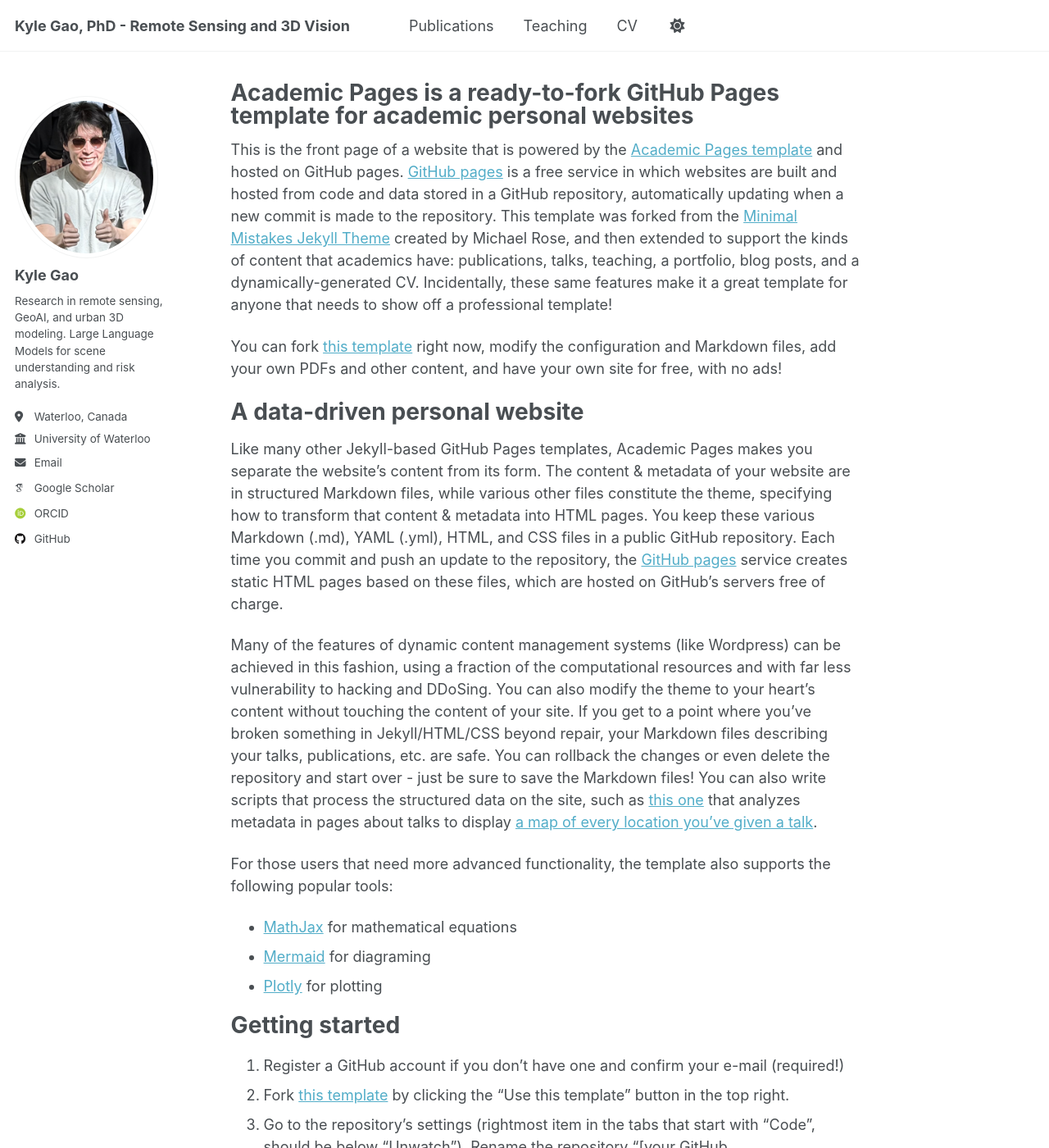
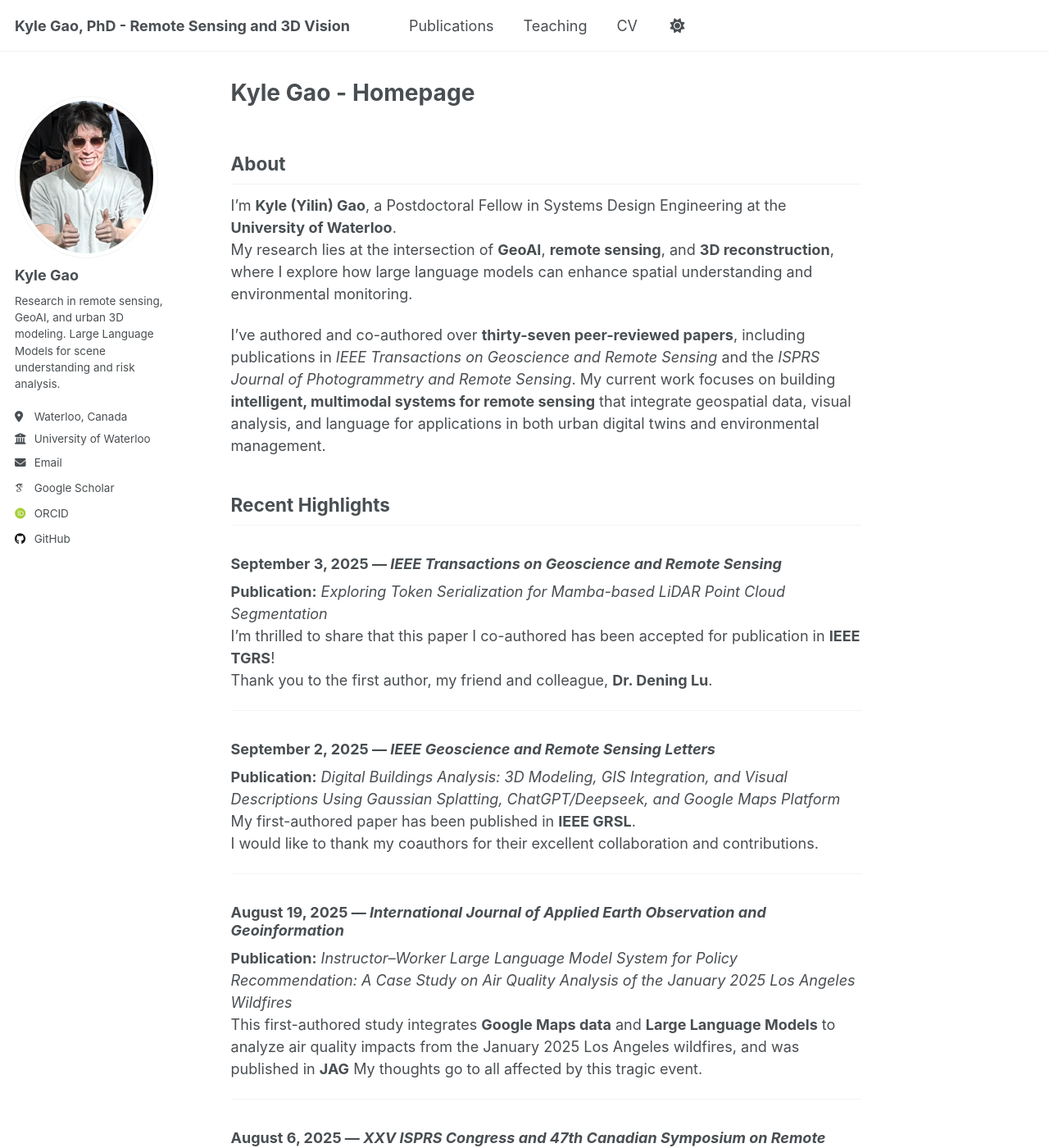
Before and after one commit to kyle-gao/kyle-gao.github.io, a Jekyll site: the page built from _pages/about.md, in a window 1280 px wide and 1400 px high. Shown: the whole window at 82% size. Built offline with Jekyll 4.4.1, drawn with Linux system fonts in a browser that asks for light colours; some web fonts are replaced; a script that is not in the unit is left out; some of the changed text lies outside the part shown.

Commit message:
Update about.md

```diff
--- a/_pages/about.md
+++ b/_pages/about.md
@@ -1,56 +1,52 @@
 ---
 permalink: /
-title: "Academic Pages is a ready-to-fork GitHub Pages template for academic personal websites"
+title: "Kyle Gao - Homepage"
 author_profile: true
 redirect_from:
   - /about/
   - /about.html
 ---
+## About
 
-This is the front page of a website that is powered by the [Academic Pages template](https://github.com/academicpages/academicpages.github.io) and hosted on GitHub pages. [GitHub pages](https://pages.github.com) is a free service in which websites are built and hosted from code and data stored in a GitHub repository, automatically updating when a new commit is made to the repository. This template was forked from the [Minimal Mistakes Jekyll Theme](https://mmistakes.github.io/minimal-mistakes/) created by Michael Rose, and then extended to support the kinds of content that academics have: publications, talks, teaching, a portfolio, blog posts, and a dynamically-generated CV. Incidentally, these same features make it a great template for anyone that needs to show off a professional template!
+I’m **Kyle (Yilin) Gao**, a Postdoctoral Fellow in Systems Design Engineering at the **University of Waterloo**.
+My research lies at the intersection of **GeoAI**, **remote sensing**, and **3D reconstruction**, where I explore how large language models can enhance spatial understanding and environmental monitoring.
 
- You can fork [this template](https://github.com/academicpages/academicpages.github.io) right now, modify the configuration and Markdown files, add your own PDFs and other content, and have your own site for free, with no ads!
+I’ve authored and co-authored over **thirty-seven peer-reviewed papers**, including publications in *IEEE Transactions on Geoscience and Remote Sensing* and the *ISPRS Journal of Photogrammetry and Remote Sensing*.
+My current work focuses on building **intelligent, multimodal systems for remote sensing** that integrate geospatial data, visual analysis, and language for applications in both urban digital twins and environmental management.
 
-A data-driven personal website
-======
-Like many other Jekyll-based GitHub Pages templates, Academic Pages makes you separate the website's content from its form. The content & metadata of your website are in structured Markdown files, while various other files constitute the theme, specifying how to transform that content & metadata into HTML pages. You keep these various Markdown (.md), YAML (.yml), HTML, and CSS files in a public GitHub repository. Each time you commit and push an update to the repository, the [GitHub pages](https://pages.github.com/) service creates static HTML pages based on these files, which are hosted on GitHub's servers free of charge.
+## Recent Highlights
 
-Many of the features of dynamic content management systems (like Wordpress) can be achieved in this fashion, using a fraction of the computational resources and with far less vulnerability to hacking and DDoSing. You can also modify the theme to your heart's content without touching the content of your site. If you get to a point where you've broken something in Jekyll/HTML/CSS beyond repair, your Markdown files describing your talks, publications, etc. are safe. You can rollback the changes or even delete the repository and start over - just be sure to save the Markdown files! You can also write scripts that process the structured data on the site, such as [this one](https://github.com/academicpages/academicpages.github.io/blob/master/talkmap.ipynb) that analyzes metadata in pages about talks to display [a map of every location you've given a talk](https://academicpages.github.io/talkmap.html).
+### September 3, 2025 — *IEEE Transactions on Geoscience and Remote Sensing*
+**Publication:** *Exploring Token Serialization for Mamba-based LiDAR Point Cloud Segmentation*
+I’m thrilled to share that this paper I co-authored has been accepted for publication in **IEEE TGRS**!
+Thank you to the first author, my friend and colleague, **Dr. Dening Lu**.
 
-For those users that need more advanced functionality, the template also supports the following popular tools:
-- [MathJax](https://www.mathjax.org/) for mathematical equations
-- [Mermaid](https://mermaid.js.org/) for diagraming
-- [Plotly](https://plotly.com/javascript/) for plotting
+---
 
-Getting started
-======
-1. Register a GitHub account if you don't have one and confirm your e-mail (required!)
-1. Fork [this template](https://github.com/academicpages/academicpages.github.io) by clicking the "Use this template" button in the top right.
-1. Go to the repository's settings (rightmost item in the tabs that start with "Code", should be below "Unwatch"). Rename the repository "[your GitHub username].github.io", which will also be your website's URL.
-1. Set site-wide configuration and create content & metadata (see below -- also see [this set of diffs](https://archive.is/3TPas) showing what files were changed to set up [an example site](https://getorg-testacct.github.io) for a user with the username "getorg-testacct")
-1. Upload any files (like PDFs, .zip files, etc.) to the files/ directory. They will appear at https://[your GitHub username].github.io/files/example.pdf.
-1. Check status by going to the repository settings, in the "GitHub pages" section
+### September 2, 2025 — *IEEE Geoscience and Remote Sensing Letters*
+**Publication:** *Digital Buildings Analysis: 3D Modeling, GIS Integration, and Visual Descriptions Using Gaussian Splatting, ChatGPT/Deepseek, and Google Maps Platform*
+My first-authored paper has been published in **IEEE GRSL**.
+I would like to thank my coauthors for their excellent collaboration and contributions.
 
-Site-wide configuration
-------
-The main configuration file for the site is in the base directory in [_config.yml](https://github.com/academicpages/academicpages.github.io/blob/master/_config.yml), which defines the content in the sidebars and other site-wide features. You will need to replace the default variables with ones about yourself and your site's github repository. The configuration file for the top menu is in [_data/navigation.yml](https://github.com/academicpages/academicpages.github.io/blob/master/_data/navigation.yml). For example, if you don't have a portfolio or blog posts, you can remove those items from that navigation.yml file to remove them from the header.
+---
 
-Create content & metadata
-------
-For site content, there is one Markdown file for each type of content, which are stored in directories like _publications, _talks, _posts, _teaching, or _pages. For example, each talk is a Markdown file in the [_talks directory](https://github.com/academicpages/academicpages.github.io/tree/master/_talks). At the top of each Markdown file is structured data in YAML about the talk, which the theme will parse to do lots of cool stuff. The same structured data about a talk is used to generate the list of talks on the [Talks page](https://academicpages.github.io/talks), each [individual page](https://academicpages.github.io/talks/2012-03-01-talk-1) for specific talks, the talks section for the [CV page](https://academicpages.github.io/cv), and the [map of places you've given a talk](https://academicpages.github.io/talkmap.html) (if you run this [python file](https://github.com/academicpages/academicpages.github.io/blob/master/talkmap.py) or [Jupyter notebook](https://github.com/academicpages/academicpages.github.io/blob/master/talkmap.ipynb), which creates the HTML for the map based on the contents of the _talks directory).
+### August 19, 2025 — *International Journal of Applied Earth Observation and Geoinformation*
+**Publication:** *Instructor–Worker Large Language Model System for Policy Recommendation: A Case Study on Air Quality Analysis of the January 2025 Los Angeles Wildfires*
+This first-authored study integrates **Google Maps data** and **Large Language Models** to analyze air quality impacts from the January 2025 Los Angeles wildfires, and was published in **JAG**
+My thoughts go to all affected by this tragic event.
 
-**Markdown generator**
+---
 
-The repository includes [a set of Jupyter notebooks](https://github.com/academicpages/academicpages.github.io/tree/master/markdown_generator
-) that converts a CSV containing structured data about talks or presentations into individual Markdown files that will be properly formatted for the Academic Pages template. The sample CSVs in that directory are the ones I used to create my own personal website at stuartgeiger.com. My usual workflow is that I keep a spreadsheet of my publications and talks, then run the code in these notebooks to generate the Markdown files, then commit and push them to the GitHub repository.
+### August 6, 2025 — *XXV ISPRS Congress and 47th Canadian Symposium on Remote Sensing*
+**Role:** Session Chair
+I am honored to chair the **ISPRS’26 Thematic Session on “Multimodal Large Language Models for Remote Sensing”**, focusing on image-based modalities.
+Looking forward to seeing everyone in **Toronto in July 2026**!
 
-How to edit your site's GitHub repository
-------
-Many people use a git client to create files on their local computer and then push them to GitHub's servers. If you are not familiar with git, you can directly edit these configuration and Markdown files directly in the github.com interface. Navigate to a file (like [this one](https://github.com/academicpages/academicpages.github.io/blob/master/_talks/2012-03-01-talk-1.md) and click the pencil icon in the top right of the content preview (to the right of the "Raw | Blame | History" buttons). You can delete a file by clicking the trashcan icon to the right of the pencil icon. You can also create new files or upload files by navigating to a directory and clicking the "Create new file" or "Upload files" buttons.
+---
 
-Example: editing a Markdown file for a talk
-![Editing a Markdown file for a talk](/images/editing-talk.png)
+### July 21, 2025 — *The 40th Annual AAAI Conference on Artificial Intelligence*
+**Service:** Program Committee Member
+I’ve accepted the invitation to serve on the **Program Committee of AAAI’26**!
+Excited to review submissions and connect with colleagues in **Singapore, January 2026**.
 
-For more info
-------
-More info about configuring Academic Pages can be found in [the guide](https://academicpages.github.io/markdown/), the [growing wiki](https://github.com/academicpages/academicpages.github.io/wiki), and you can always [ask a question on GitHub](https://github.com/academicpages/academicpages.github.io/discussions). The [guides for the Minimal Mistakes theme](https://mmistakes.github.io/minimal-mistakes/docs/configuration/) (which this theme was forked from) might also be helpful.
+---
```
